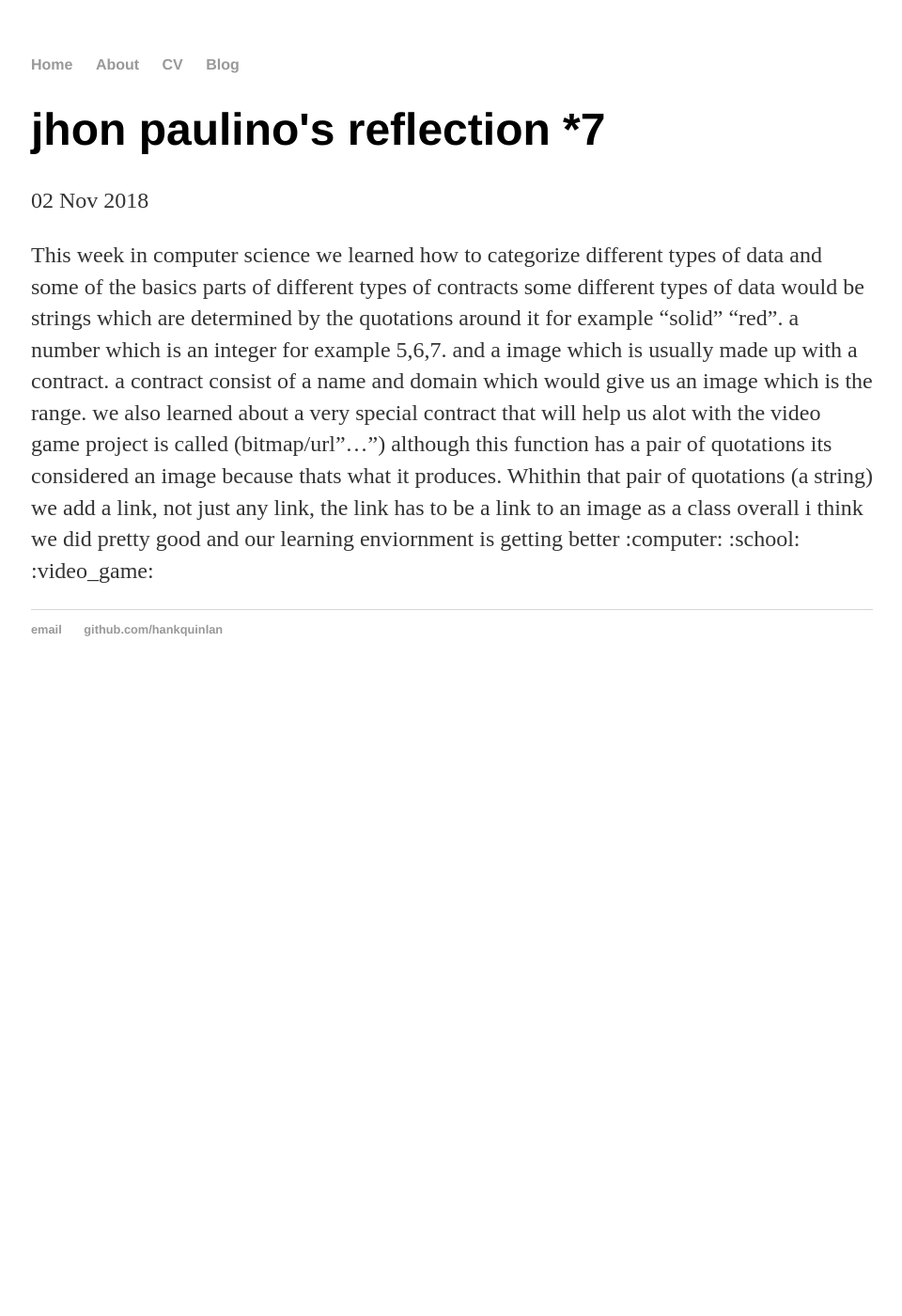
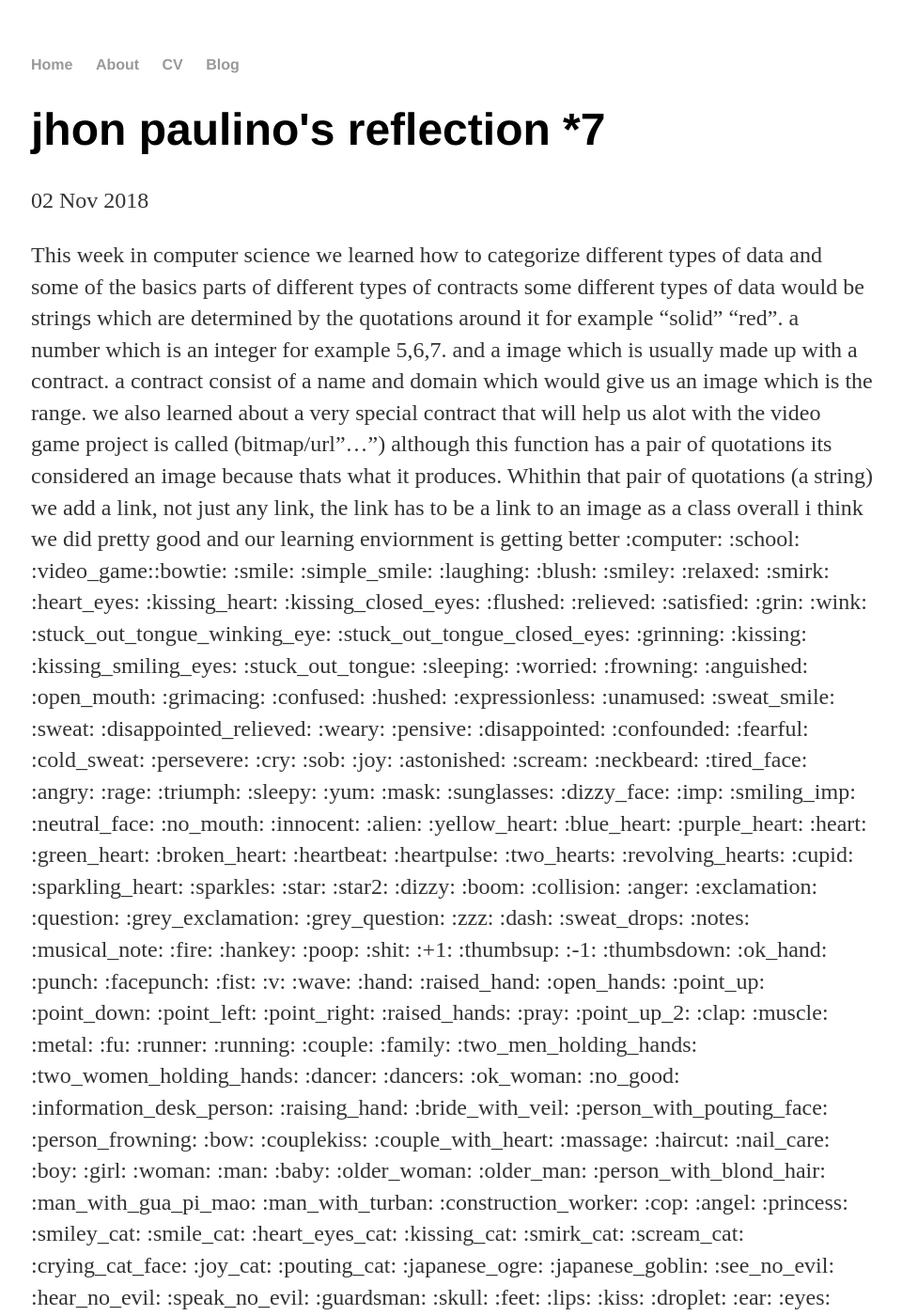
Before and after one commit to jhonp9659/jhonp9659.github.io, a Jekyll site: the page built from _posts/2018-11-02-reflection.md, in a window 1280 px wide and 1400 px high. Shown: the whole window at 94% size, without its empty margins (159-1119 px from the left). Built offline with Jekyll 4.4.1, drawn with Linux system fonts in a browser that asks for light colours; some of the changed text lies outside the part shown.

Commit message:
Update 2018-11-02-reflection.md

```diff
--- a/_posts/2018-11-02-reflection.md
+++ b/_posts/2018-11-02-reflection.md
@@ -4,4 +4,310 @@ title: jhon paulino's reflection *7
 date: 2018-11-02
 ---
 
-This week in computer science we learned how to categorize different types of data and some of the basics parts of different types of contracts some different types of data would be strings which are determined by the quotations around it for example "solid" "red".  a number which is an integer for example 5,6,7. and a image which is usually made up with a contract. a contract consist of a name and  domain which would give us an image which is the range. we also learned about a very special contract that will help us alot with the video game project is called (bitmap/url"...") although this function has a pair of quotations its considered an image because thats what it produces. Whithin that pair of quotations (a string) we add a link, not just any link, the link has to be a link to an image  as a class overall i think we did pretty good and our learning enviornment is getting better :computer: :school: :video_game:
+This week in computer science we learned how to categorize different types of data and some of the basics parts of different types of contracts some different types of data would be strings which are determined by the quotations around it for example "solid" "red".  a number which is an integer for example 5,6,7. and a image which is usually made up with a contract. a contract consist of a name and  domain which would give us an image which is the range. we also learned about a very special contract that will help us alot with the video game project is called (bitmap/url"...") although this function has a pair of quotations its considered an image because thats what it produces. Whithin that pair of quotations (a string) we add a link, not just any link, the link has to be a link to an image  as a class overall i think we did pretty good and our learning enviornment is getting better :computer: :school: :video_game::bowtie:
+:smile:
+:simple_smile:
+:laughing:
+:blush:
+:smiley:
+:relaxed:
+:smirk:
+:heart_eyes:
+:kissing_heart:
+:kissing_closed_eyes:
+:flushed:
+:relieved:
+:satisfied:
+:grin:
+:wink:
+:stuck_out_tongue_winking_eye:
+:stuck_out_tongue_closed_eyes:
+:grinning:
+:kissing:
+:kissing_smiling_eyes:
+:stuck_out_tongue:
+:sleeping:
+:worried:
+:frowning:
+:anguished:
+:open_mouth:
+:grimacing:
+:confused:
+:hushed:
+:expressionless:
+:unamused:
+:sweat_smile:
+:sweat:
+:disappointed_relieved:
+:weary:
+:pensive:
+:disappointed:
+:confounded:
+:fearful:
+:cold_sweat:
+:persevere:
+:cry:
+:sob:
+:joy:
+:astonished:
+:scream:
+:neckbeard:
+:tired_face:
+:angry:
+:rage:
+:triumph:
+:sleepy:
+:yum:
+:mask:
+:sunglasses:
+:dizzy_face:
+:imp:
+:smiling_imp:
+:neutral_face:
+:no_mouth:
+:innocent:
+:alien:
+:yellow_heart:
+:blue_heart:
+:purple_heart:
+:heart:
+:green_heart:
+:broken_heart:
+:heartbeat:
+:heartpulse:
+:two_hearts:
+:revolving_hearts:
+:cupid:
+:sparkling_heart:
+:sparkles:
+:star:
+:star2:
+:dizzy:
+:boom:
+:collision:
+:anger:
+:exclamation:
+:question:
+:grey_exclamation:
+:grey_question:
+:zzz:
+:dash:
+:sweat_drops:
+:notes:
+:musical_note:
+:fire:
+:hankey:
+:poop:
+:shit:
+:+1:
+:thumbsup:
+:-1:
+:thumbsdown:
+:ok_hand:
+:punch:
+:facepunch:
+:fist:
+:v:
+:wave:
+:hand:
+:raised_hand:
+:open_hands:
+:point_up:
+:point_down:
+:point_left:
+:point_right:
+:raised_hands:
+:pray:
+:point_up_2:
+:clap:
+:muscle:
+:metal:
+:fu:
+:runner:
+:running:
+:couple:
+:family:
+:two_men_holding_hands:
+:two_women_holding_hands:
+:dancer:
+:dancers:
+:ok_woman:
+:no_good:
+:information_desk_person:
+:raising_hand:
+:bride_with_veil:
+:person_with_pouting_face:
+:person_frowning:
+:bow:
+:couplekiss:
+:couple_with_heart:
+:massage:
+:haircut:
+:nail_care:
+:boy:
+:girl:
+:woman:
+:man:
+:baby:
+:older_woman:
+:older_man:
+:person_with_blond_hair:
+:man_with_gua_pi_mao:
+:man_with_turban:
+:construction_worker:
+:cop:
+:angel:
+:princess:
+:smiley_cat:
+:smile_cat:
+:heart_eyes_cat:
+:kissing_cat:
+:smirk_cat:
+:scream_cat:
+:crying_cat_face:
+:joy_cat:
+:pouting_cat:
+:japanese_ogre:
+:japanese_goblin:
+:see_no_evil:
+:hear_no_evil:
+:speak_no_evil:
+:guardsman:
+:skull:
+:feet:
+:lips:
+:kiss:
+:droplet:
+:ear:
+:eyes:
+:nose:
+:tongue:
+:love_letter:
+:bust_in_silhouette:
+:busts_in_silhouette:
+:speech_balloon:
+:thought_balloon:
+:feelsgood:
+:finnadie:
+:goberserk:
+:godmode:
+:hurtrealbad:
+:rage1:
+:rage2:
+:rage3:
+:rage4:
+:suspect:
+:trollface:
+Nature
+:sunny:
+:umbrella:
+:cloud:
+:snowflake:
+:snowman:
+:zap:
+:cyclone:
+:foggy:
+:ocean:
+:cat:
+:dog:
+:mouse:
+:hamster:
+:rabbit:
+:wolf:
+:frog:
+:tiger:
+:koala:
+:bear:
+:pig:
+:pig_nose:
+:cow:
+:boar:
+:monkey_face:
+:monkey:
+:horse:
+:racehorse:
+:camel:
+:sheep:
+:elephant:
+:panda_face:
+:snake:
+:bird:
+:baby_chick:
+:hatched_chick:
+:hatching_chick:
+:chicken:
+:penguin:
+:turtle:
+:bug:
+:honeybee:
+:ant:
+:beetle:
+:snail:
+:octopus:
+:tropical_fish:
+:fish:
+:whale:
+:whale2:
+:dolphin:
+:cow2:
+:ram:
+:rat:
+:water_buffalo:
+:tiger2:
+:rabbit2:
+:dragon:
+:goat:
+:rooster:
+:dog2:
+:pig2:
+:mouse2:
+:ox:
+:dragon_face:
+:blowfish:
+:crocodile:
+:dromedary_camel:
+:leopard:
+:cat2:
+:poodle:
+:paw_prints:
+:bouquet:
+:cherry_blossom:
+:tulip:
+:four_leaf_clover:
+:rose:
+:sunflower:
+:hibiscus:
+:maple_leaf:
+:leaves:
+:fallen_leaf:
+:herb:
+:mushroom:
+:cactus:
+:palm_tree:
+:evergreen_tree:
+:deciduous_tree:
+:chestnut:
+:seedling:
+:blossom:
+:ear_of_rice:
+:shell:
+:globe_with_meridians:
+:sun_with_face:
+:full_moon_with_face:
+:new_moon_with_face:
+:new_moon:
+:waxing_crescent_moon:
+:first_quarter_moon:
+:waxing_gibbous_moon:
+:full_moon:
+:waning_gibbous_moon:
+:last_quarter_moon:
+:waning_crescent_moon:
+:last_quarter_moon_with_face:
+:first_quarter_moon_with_face:
+:crescent_moon:
+:earth_africa:
+:earth_americas:
+:earth_asia:
+:volcano:
+:milky_way:
```
